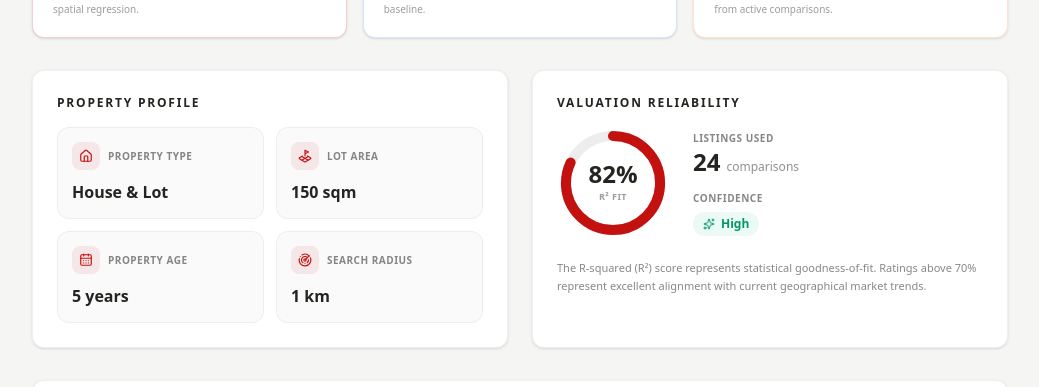
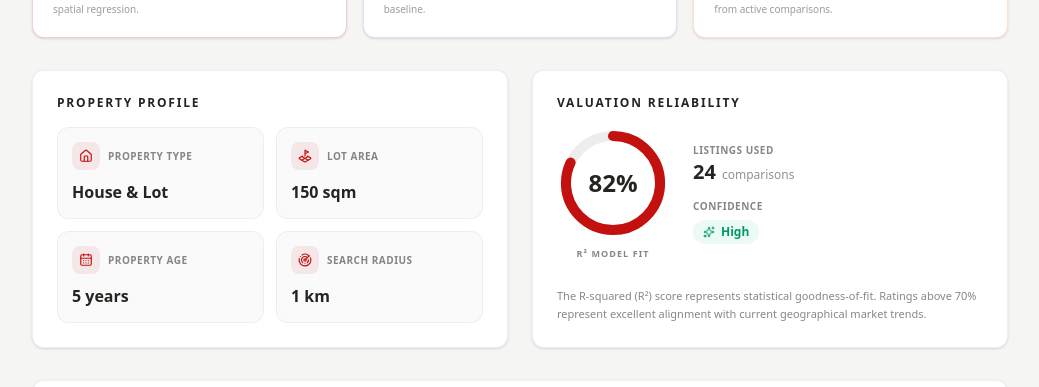
Before and after one commit to AlexanderTheBored/Valyou, a Next.js app: page /valuation/preview in a window 1280 px wide. Shown: the part 830-1217 px from the top of the page, without its empty margins (120-1159 px from the left). Built offline with nearby package versions, Linux system fonts and the light colour scheme.

Commit message:
refactor: drive property type label from valuation.type

```diff
--- a/src/components/ValuationReport.tsx
+++ b/src/components/ValuationReport.tsx
@@ -26,6 +26,11 @@ const MapClientDark = dynamic(() => import("@/components/MapClientDark"), {
     </div>
   ),
 });
+
+// Maps backend property-type codes to display labels.
+const PROPERTY_TYPE_LABELS: Record<string, string> = {
+  hnl: "House & Lot",
+};
 
 export interface ValuationData {
   id: string;
@@ -272,7 +277,7 @@ export default function ValuationReport({
 
             <div className="grid grid-cols-2 gap-3">
               {[
-                { icon: Home, label: "Property Type", value: "House & Lot" },
+                { icon: Home, label: "Property Type", value: PROPERTY_TYPE_LABELS[valuation.type] ?? valuation.type },
                 { icon: LandPlot, label: "Lot Area", value: `${valuation.area} sqm` },
                 {
                   icon: CalendarDays,
@@ -300,14 +305,16 @@ export default function ValuationReport({
           </div>
 
           {/* Valuation Reliability — radial gauge + stats */}
-          <div className="bg-white dark:bg-[#141413] border border-black/[0.06] dark:border-white/[0.06] rounded-xl p-5 sm:p-6 shadow-sm flex flex-col">
+          <div className="bg-white dark:bg-[#141413] border border-black/[0.06] dark:border-white/[0.06] rounded-xl p-5 sm:p-6 shadow-sm flex flex-col justify-between">
+            <div>
               <h3 className="text-xs font-bold text-[#242420] dark:text-white uppercase tracking-[0.15em] mb-4">
                 Valuation Reliability
               </h3>
 
               <div className="flex items-center gap-5 sm:gap-6">
-              {/* R² radial gauge */}
-              <div className="relative w-28 h-28 shrink-0">
+                {/* R² gauge */}
+                <div className="flex flex-col items-center shrink-0">
+                  <div className="relative w-28 h-28">
                     <svg viewBox="0 0 100 100" className="w-full h-full -rotate-90">
                       <circle
                         cx="50"
@@ -329,14 +336,15 @@ export default function ValuationReport({
                         strokeDashoffset={gaugeOffset}
                       />
                     </svg>
-                <div className="absolute inset-0 flex flex-col items-center justify-center">
+                    <div className="absolute inset-0 flex items-center justify-center">
                       <span className="text-2xl font-black text-[#242420] dark:text-white tabular-nums leading-none">
                         {r2Pct}%
                       </span>
-                  <span className="text-[9px] font-bold uppercase tracking-wider text-[#242420]/45 dark:text-white/45 mt-1">
-                    R² Fit
-                  </span>
                     </div>
+                  </div>
+                  <p className="text-[9px] font-bold text-[#242420]/55 dark:text-white/55 uppercase tracking-[0.12em] mt-2">
+                    R² Model Fit
+                  </p>
                 </div>
 
                 {/* Supporting stats */}
@@ -345,7 +353,7 @@ export default function ValuationReport({
                     <p className="text-[10px] font-bold text-[#242420]/55 dark:text-white/55 uppercase tracking-wider mb-1">
                       Listings Used
                     </p>
-                  <p className="text-2xl font-black text-[#242420] dark:text-white tabular-nums leading-none">
+                    <p className="text-xl font-black text-[#242420] dark:text-white tabular-nums leading-none">
                       {valuation.listings_used}
                       <span className="text-xs font-medium text-[#242420]/50 dark:text-white/50 ml-1.5">comparisons</span>
                     </p>
@@ -358,6 +366,7 @@ export default function ValuationReport({
                       <Sparkles size={12} />
                       {valuation.confidence}
                     </span>
+                  </div>
                 </div>
               </div>
             </div>
```
Lines whose indentation alone changed are shown as unchanged.
